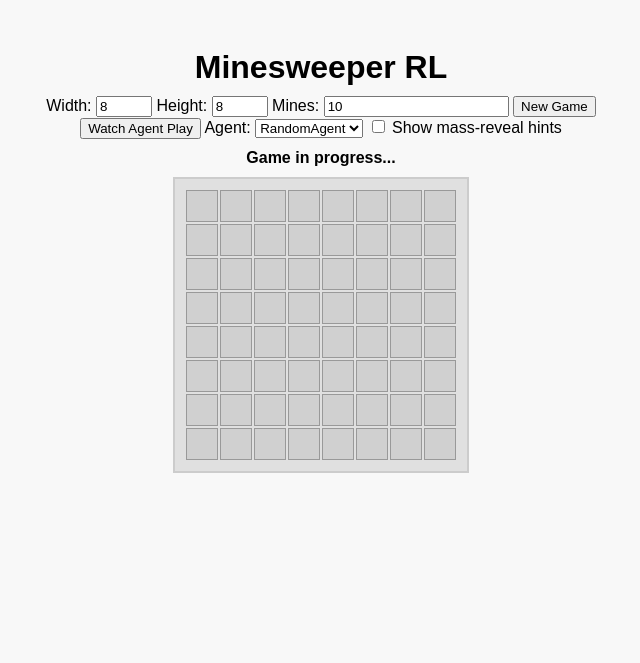
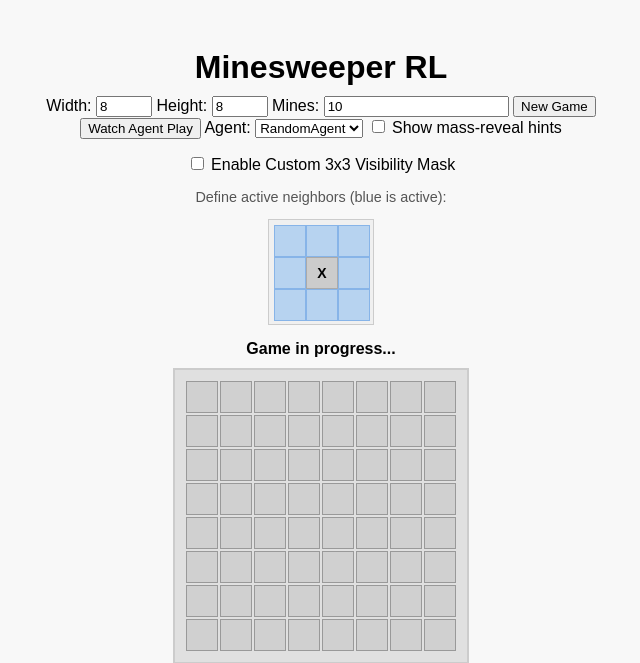
Before and after one commit to roksanagow/RL-Minesweeper, a Flask app: page / in a window 1280 px wide. Shown: the top 663 px of the page, without its empty margins (319-959 px from the left). Run offline with Flask 3, Linux system fonts and the light colour scheme.

Commit message:
Add option to select a custom mask / visibility grid

```diff
--- a/backend/game.py
+++ b/backend/game.py
@@ -7,11 +7,12 @@ class GameSession:
     A wrapper around MinesweeperBoard that manages game state and turn flow.
     """
 
-    def __init__(self, width: int, height: int, num_mines: int, seed: int = None):
+    def __init__(self, width: int, height: int, num_mines: int, seed: int = None, custom_mask: list[tuple[int, int]] | None = None):
         self.width = width
         self.height = height
         self.num_mines = num_mines
         self.seed = seed
+        self.custom_mask = custom_mask
 
         self.reset()
 
@@ -55,7 +56,7 @@ class GameSession:
         """
         Reset the game session to a fresh state with the same parameters.
         """
-        self.board = MinesweeperBoard(self.width, self.height, self.num_mines, self.seed)
+        self.board = MinesweeperBoard(self.width, self.height, self.num_mines, self.seed, self.custom_mask)
         self.game_over = False
         self.won = False
         self.moves_made = 0
--- a/frontend/static/css/style.css
+++ b/frontend/static/css/style.css
@@ -48,20 +48,73 @@ h1 {
 }
 
 .cell.mine {
-    background-color: #ffdddd; /* Light red for revealed mines */
+    background-color: #ffdddd;
 }
 
 .cell.exploded {
-    background-color: #ff0000; /* Bright red for the clicked mine */
+    background-color: #ff0000;
     color: white;
 }
 
 .cell.misflagged {
-    background-color: #fff0b3; /* Light yellow for misflagged cells */
-    color: #d9534f; /* Red X */
+    background-color: #fff0b3;
+    color: #d9534f;
 }
 
 .mass-reveal-hint {
     box-shadow: 0 0 5px 2px rgba(0, 150, 255, 0.5);
     border-color: #3399ff;
 }
+
+/* Styles for Custom Mask Grid */
+#custom-mask-grid {
+    display: grid;
+    grid-template-columns: repeat(3, 30px);
+    grid-template-rows: repeat(3, 30px);
+    gap: 2px;
+    border: 1px solid #ccc;
+    padding: 5px;
+    background-color: #f0f0f0;
+    width: fit-content;
+    margin-left: auto;  /* Center the grid */
+    margin-right: auto; /* Center the grid */
+}
+
+.mask-cell {
+    width: 30px;
+    height: 30px;
+    border: 1px solid #aaa;
+    display: flex;
+    align-items: center;
+    justify-content: center;
+    font-size: 14px;
+    background-color: #e0e0e0;
+    cursor: pointer;
+    user-select: none;
+}
+
+.mask-cell.center {
+    background-color: #ccc;
+    cursor: not-allowed;
+    font-weight: bold;
+}
+
+.mask-cell.selectable:hover {
+    background-color: #d0d0d0;
+}
+
+.mask-cell.selected {
+    background-color: #77b5fe;
+    border-color: #5c9ce6;
+}
+
+#custom-mask-grid.disabled .mask-cell.selectable {
+    background-color: #e0e0e0; /* Default non-selected color when disabled */
+    cursor: not-allowed;
+    opacity: 0.6;
+}
+
+#custom-mask-grid.disabled .mask-cell.selected {
+    background-color: #a0c7f0; /* Lighter blue when disabled but selected */
+    opacity: 0.7;
+}
--- a/frontend/static/js/game.js
+++ b/frontend/static/js/game.js
@@ -1,5 +1,6 @@
 let currentState = null;
 let showHints = false; // Initialize showHints
+let currentCustomMask = null; // Variable to store the current custom mask
 
 document.addEventListener("DOMContentLoaded", () => {
     document.getElementById("new-game-btn").addEventListener("click", startNewGame);
@@ -10,6 +11,9 @@ document.addEventListener("DOMContentLoaded", () => {
         renderBoard(); // Re-render board when hint visibility changes
     });
 
+    initializeMaskGrid();
+    document.getElementById("enable-custom-mask").addEventListener("change", toggleCustomMask);
+
     startNewGame(); // Initial game start
 });
 
@@ -17,11 +21,17 @@ function getBoardConfig() {
     const width = parseInt(document.getElementById("board-width").value);
     const height = parseInt(document.getElementById("board-height").value);
     const numMines = parseInt(document.getElementById("num-mines").value);
-    return { width, height, num_mines: numMines };
+    const enableMaskCheckbox = document.getElementById("enable-custom-mask");
+    let customMask = null;
+    if (enableMaskCheckbox.checked) {
+        customMask = getCustomMaskFromGrid();
+    }
+    return { width, height, num_mines: numMines, custom_mask: customMask };
 }
 
 function startNewGame() {
     const config = getBoardConfig();
+    currentCustomMask = config.custom_mask; // Store the mask used for the current game
     fetch("/api/new_game", {
         method: "POST",
         headers: { "Content-Type": "application/json" },
@@ -37,74 +47,55 @@ function startNewGame() {
 
 document.getElementById("watch-agent-btn").addEventListener("click", playAgent);
 
-function countFlaggedNeighbors(row, col) {
-    let count = 0;
-    const board = currentState.board;
-    const height = board.length;
-    const width = board[0].length;
-
-    for (let dr = -1; dr <= 1; dr++) {
-        for (let dc = -1; dc <= 1; dc++) {
-            if (dr === 0 && dc === 0) continue;
-            const nr = row + dr;
-            const nc = col + dc;
-            if (nr >= 0 && nr < height && nc >= 0 && nc < width) {
-                if (board[nr][nc] === "F") count++;
-            }
-        }
-    }
-    return count;
-}
-
-
 function renderBoard() {
     const boardDiv = document.getElementById("board-container");
     boardDiv.innerHTML = "";
 
     const board = currentState.board;
+    const activeMaskForHint = currentCustomMask; // Use the game's active mask
+
     for (let r = 0; r < board.length; r++) {
         const rowDiv = document.createElement("div");
         rowDiv.className = "row";
         for (let c = 0; c < board[r].length; c++) {
-            const cell = board[r][c];
+            const cellValue = board[r][c];
             const cellBtn = document.createElement("button");
             cellBtn.className = "cell";
             cellBtn.dataset.row = r;
             cellBtn.dataset.col = c;
 
-            if (cell === null) {
+            if (cellValue === null) {
                 cellBtn.textContent = "";
-            } else if (cell === "F") {
+            } else if (cellValue === "F") {
                 cellBtn.textContent = "🚩";
-            } else if (cell === "M") { // Revealed mine (game lost)
+            } else if (cellValue === "M") { // Revealed mine (game lost)
                 cellBtn.textContent = "💣";
                 cellBtn.disabled = true;
                 cellBtn.classList.add("revealed", "mine");
-            } else if (cell === "*") { // Exploded mine (the one clicked)
+            } else if (cellValue === "*") { // Exploded mine (the one clicked)
                 cellBtn.textContent = "💥";
                 cellBtn.disabled = true;
                 cellBtn.classList.add("revealed", "mine", "exploded");
-            } else if (cell === "X") { // Incorrectly flagged non-mine
+            } else if (cellValue === "X") { // Incorrectly flagged non-mine
                 cellBtn.textContent = "❌";
                 cellBtn.disabled = true;
                 cellBtn.classList.add("revealed", "misflagged");
             } else {
-                cellBtn.textContent = cell === 0 ? "" : cell;
+                cellBtn.textContent = cellValue === 0 ? "" : cellValue;
                 cellBtn.disabled = true;
                 cellBtn.classList.add("revealed");
 
-                // Optional: Add mass-reveal hint
-                if (showHints && typeof cell === "number" && cell > 0) {
-                    const flaggedCount = countFlaggedNeighbors(r, c);
-                    if (flaggedCount === cell) {
+                if (showHints && typeof cellValue === "number" && cellValue > 0) {
+                    // Use the game's active mask for counting flagged neighbors for hints
+                    const flaggedCount = countFlaggedNeighborsWithMask(r, c, activeMaskForHint || getDefaultNeighborsMask());
+                    if (flaggedCount === cellValue) {
                         cellBtn.classList.add("mass-reveal-hint");
                     }
                 }
-
             }
 
             cellBtn.addEventListener("click", handleReveal);
-            cellBtn.addEventListener("contextmenu", handleFlag); // Right-click to flag
+            cellBtn.addEventListener("contextmenu", handleFlag);
             rowDiv.appendChild(cellBtn);
         }
         boardDiv.appendChild(rowDiv);
@@ -158,6 +149,7 @@ function updateStatus() {
 function playAgent() {
     const selectedAgent = document.getElementById("agent-select").value;
     const config = getBoardConfig();
+    currentCustomMask = config.custom_mask; // Store the mask for agent games too
 
     fetch("/api/play_agent", {
         method: "POST",
@@ -210,3 +202,97 @@ function handleReveal(event) {
         updateStatus();
     });
 }
+
+// Functions for Custom Mask UI
+function initializeMaskGrid() {
+    const gridContainer = document.getElementById("custom-mask-grid");
+    gridContainer.innerHTML = ''; // Clear previous grid
+    for (let i = 0; i < 3; i++) {
+        for (let j = 0; j < 3; j++) {
+            const cell = document.createElement("div");
+            cell.className = "mask-cell";
+            cell.dataset.row = i - 1; // Store relative coordinates (-1, 0, 1)
+            cell.dataset.col = j - 1;
+            if (i === 1 && j === 1) {
+                cell.classList.add("center");
+                cell.textContent = "X"; // Center cell
+            } else {
+                cell.classList.add("selectable");
+                // By default, all selectable cells are part of the mask (standard 8 neighbors)
+                cell.classList.add("selected");
+            }
+            cell.addEventListener("click", toggleMaskCell);
+            gridContainer.appendChild(cell);
+        }
+    }
+    // Disable grid initially if checkbox is not checked
+    toggleCustomMaskGridDisabledState(!document.getElementById("enable-custom-mask").checked);
+}
+
+function toggleMaskCell(event) {
+    if (event.target.classList.contains("center")) return; // Center cell is not selectable
+
+    const cell = event.target;
+    cell.classList.toggle("selected");
+}
+
+function getCustomMaskFromGrid() {
+    const mask = [];
+    const cells = document.querySelectorAll("#custom-mask-grid .mask-cell.selectable");
+    cells.forEach(cell => {
+        if (cell.classList.contains("selected")) {
+            mask.push([parseInt(cell.dataset.row), parseInt(cell.dataset.col)]);
+        }
+    });
+    // Ensure the mask is not empty, if all are deselected, revert to default (or handle as error)
+    // For now, if empty, it means no neighbors are considered, which might be a valid (though strange) custom game.
+    return mask;
+}
+
+function toggleCustomMask() {
+    const isEnabled = document.getElementById("enable-custom-mask").checked;
+    toggleCustomMaskGridDisabledState(!isEnabled);
+    // Potentially start a new game or inform the user that settings will apply on next game
+    // For simplicity, we'll let it apply on the next "New Game" or "Watch Agent" click.
+}
+
+function toggleCustomMaskGridDisabledState(isDisabled) {
+    const gridContainer = document.getElementById("custom-mask-grid");
+    const cells = gridContainer.querySelectorAll(".mask-cell.selectable");
+    if (isDisabled) {
+        gridContainer.classList.add("disabled");
+        cells.forEach(cell => cell.removeEventListener("click", toggleMaskCell));
+    } else {
+        gridContainer.classList.remove("disabled");
+        cells.forEach(cell => {
+            // Remove existing to prevent duplicates if called multiple times
+            cell.removeEventListener("click", toggleMaskCell);
+            cell.addEventListener("click", toggleMaskCell);
+        });
+    }
+}
+
+// Helper to get default 8 neighbors if no custom mask is active (for hints)
+function getDefaultNeighborsMask() {
+    return [
+        [-1,-1], [-1,0], [-1,1],
+        [0,-1],          [0,1],
+        [1,-1], [1,0], [1,1]
+    ];
+}
+
+function countFlaggedNeighborsWithMask(row, col, mask) {
+    let count = 0;
+    const board = currentState.board;
+    const height = board.length;
+    const width = board[0].length;
+
+    for (const [dr, dc] of mask) { // Iterate using the provided mask
+        const nr = row + dr;
+        const nc = col + dc;
+        if (nr >= 0 && nr < height && nc >= 0 && nc < width) {
+            if (board[nr][nc] === "F") count++;
+        }
+    }
+    return count;
+}
--- a/frontend/templates/index.html
+++ b/frontend/templates/index.html
@@ -29,6 +29,19 @@
         Show mass-reveal hints
       </label>
 
+    <div id="custom-mask-controls" style="margin-top: 15px; margin-bottom: 15px;">
+        <label for="enable-custom-mask">
+            <input type="checkbox" id="enable-custom-mask">
+            Enable Custom 3x3 Visibility Mask
+        </label>
+        <div id="custom-mask-grid-container" style="margin-top: 5px;">
+            <p style="font-size: 0.9em; color: #555;">Define active neighbors (blue is active):</p>
+            <div id="custom-mask-grid" class="mask-grid-disabled">
+                <!-- JS will populate this -->
+            </div>
+        </div>
+    </div>
+
 
     <div id="game-status"></div>
     <div id="board-container"></div>
```
Also changed, not shown: backend/board.py (+31 -23 lines), frontend/api.py (+11 -11 lines).
